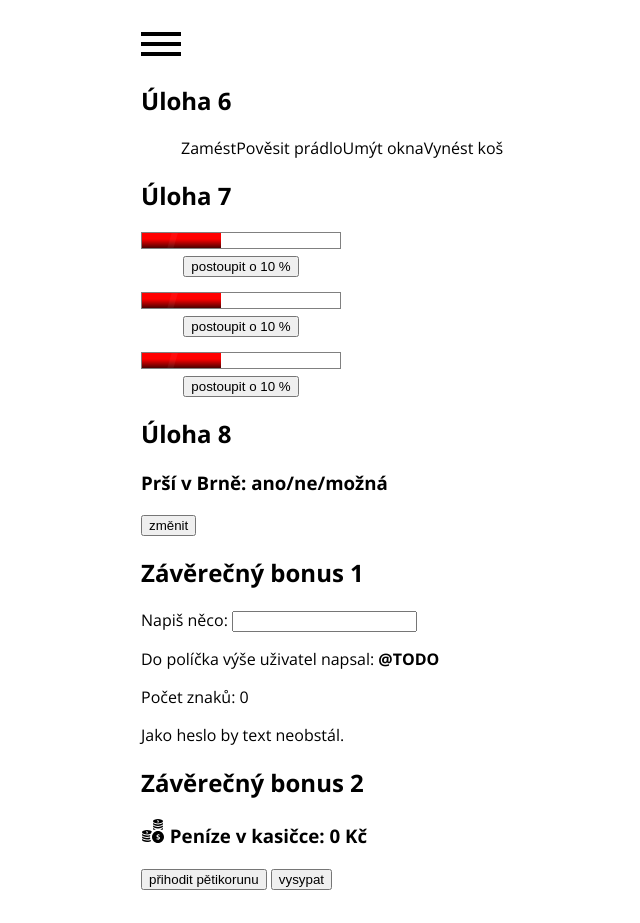
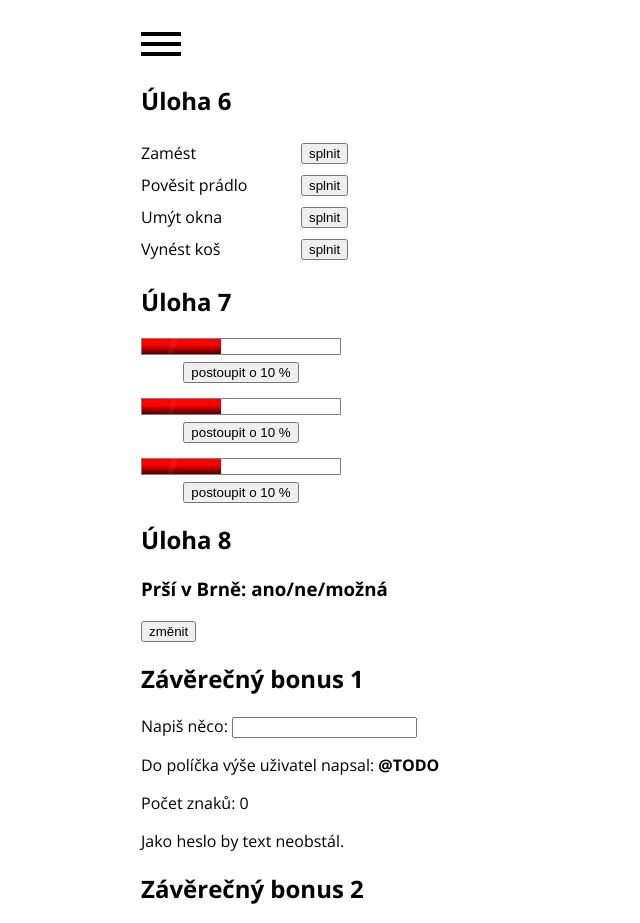
Before and after one commit to ifischerova/react__1, a React app in the folder 04_Udalosti_stav/Cviceni-React-stav-treti-pokus/: page / in a window 1280 px wide. Shown: the part 1081-2004 px from the top of the page, without its empty margins (291-931 px from the left). Built offline with nearby package versions, Linux system fonts and the light colour scheme.

Commit message:
Reseni Ulohy 6

```diff
--- a/04_Udalosti_stav/Cviceni-React-stav-treti-pokus/src/Uloha6/index.jsx
+++ b/04_Udalosti_stav/Cviceni-React-stav-treti-pokus/src/Uloha6/index.jsx
@@ -1,4 +1,4 @@
-import React from 'react'
+import React, { useState } from 'react'
 import './ukol.css'
 
 // Zadání 1: Pomocí `map` vypiš v seznamu `ul` všechny úkoly pomocí komponenty `Ukol`.
@@ -8,10 +8,16 @@ import './ukol.css'
 // Bonus: Nastav jednotlivým položkám ve výpisu `key`, aby vývojářské nástroje v prohlížeči nezobrazovaly varování. Nápověda: Key musí být v seznamu unikátní. Použij název úkolu.
 
 const Ukol = ({ nazev }) => {
+
+	const [ukol, setUkol] = useState(false);
+
 	return (
-		<li className="ukol">
+		<li key={nazev} className={ukol ? "ukol ukol--splnen" : "ukol"}>
 			<span className="ukol__nazev">{nazev}</span>
-			<button className="ukol__akce">splnit</button>
+			{ !ukol &&
+			(
+			<button onClick={ () => setUkol(true) } className="ukol__akce">splnit</button>
+			)}
 		</li>
 	)
 }
@@ -19,5 +25,9 @@ const Ukol = ({ nazev }) => {
 export const Uloha6 = () => {
 	const ukoly = ['Zamést', 'Pověsit prádlo', 'Umýt okna', 'Vynést koš']
 
-	return <ul>{ukoly}</ul>
+
+	return ukoly.map((ukol) => <Ukol
+		key = {ukol}
+		nazev = {ukol}
+	/>);
 }
```
